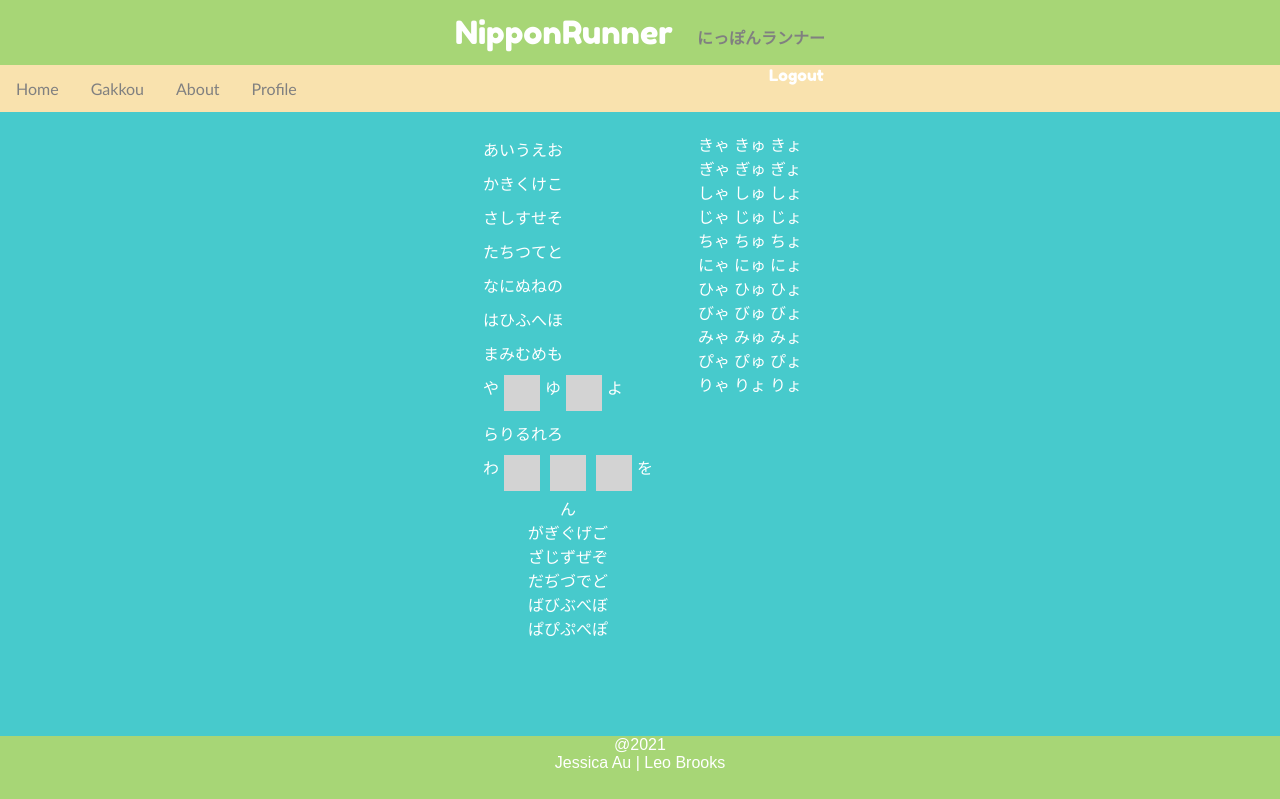
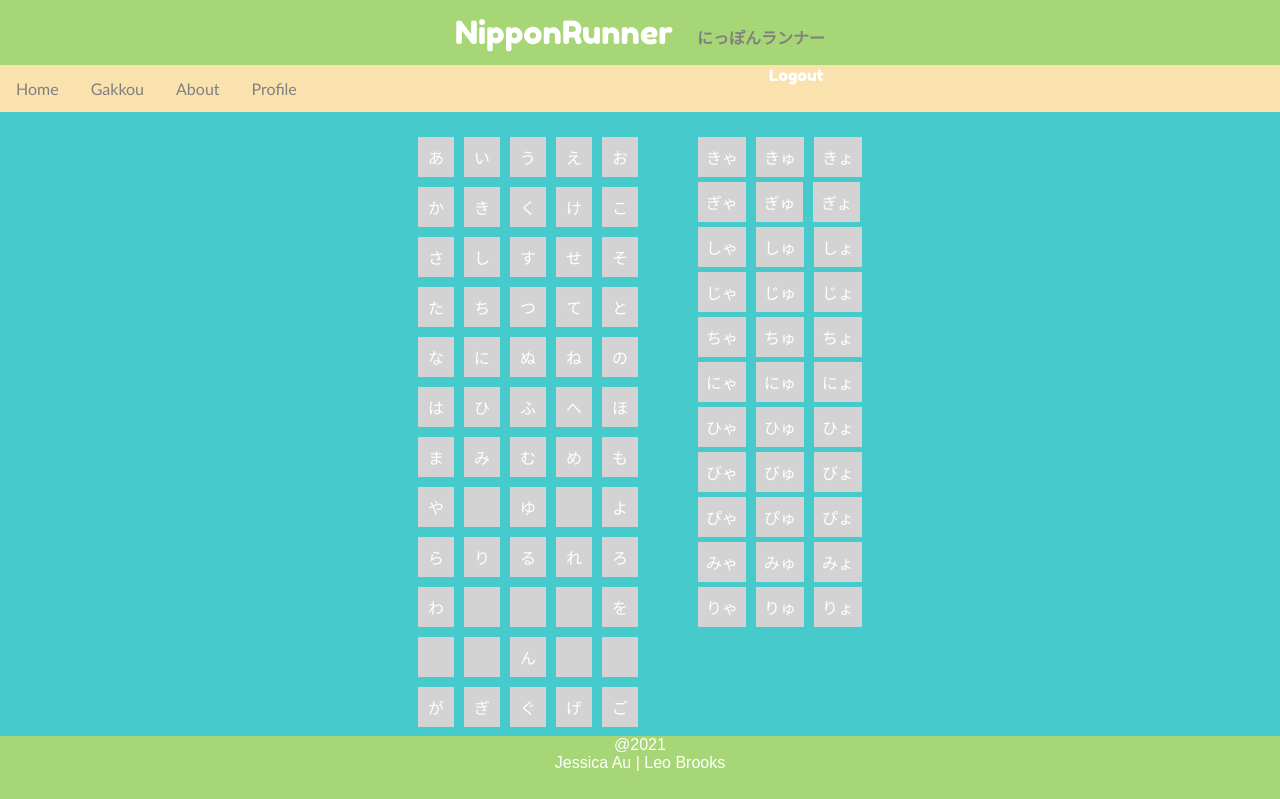
Before and after one commit to jessica-au/nipponrunner, a React (Create React App) app in the folder nipponRunnerFrontEnd/: page /profile/stats in a window 1280 px wide. Shown: the top 799 px of the page. Built offline with nearby package versions, Linux system fonts and the light colour scheme; sample sign-in values are in the browser's storage.

Commit message:
completed raw hiragana input for profile stats

```diff
--- a/nipponRunnerFrontEnd/src/components/profile/ProfileHiraStats.js
+++ b/nipponRunnerFrontEnd/src/components/profile/ProfileHiraStats.js
@@ -9,169 +9,169 @@ const ProfileHiraStats = (props) => {
                 <div className="hiraChartLeft">
 
                     <div className="row">
-                        <div className="vowelSoundsA">
+                        <div className="charBox" id="vowelSoundsA">
                             あ
                         </div>
-                        <div className="vowelSoundsI">
+                        <div className="charBox" id="vowelSoundsI">
                             い
                         </div>
-                        <div className="vowelSoundsU">
+                        <div className="charBox" id="vowelSoundsU">
                             う
                         </div>
-                        <div className="vowelSoundsE">
+                        <div className="charBox" id="vowelSoundsE">
                             え
                         </div>
-                        <div className="vowelSoundsO">
+                        <div className="charBox" id="vowelSoundsO">
                             お
                         </div>
                     </div>
 
                     <div className="row">
-                        <div className="kSoundsA">
+                        <div className="charBox" id="kSoundsA">
                             か
                         </div>
-                        <div className="kSoundsI">
+                        <div className="charBox" id="kSoundsI">
                             き
                         </div>
-                        <div className="kSoundsU">
+                        <div className="charBox" id="kSoundsU">
                             く
                         </div>
-                        <div className="kSoundsE">
+                        <div className="charBox" id="kSoundsE">
                             け
                         </div>
-                        <div className="kSoundsO">
+                        <div className="charBox" id="kSoundsO">
                             こ
                         </div>
                     </div>
 
                     <div className="row">
-                        <div className="sSoundsA">
+                        <div className="charBox" id="sSoundsA">
                             さ
                         </div>
-                        <div className="sSoundsI">
+                        <div className="charBox" id="sSoundsI">
                             し
                         </div>
-                        <div className="sSoundsU">
+                        <div className="charBox" id="sSoundsU">
                             す
                         </div>
-                        <div className="sSoundsE">
+                        <div className="charBox" id="sSoundsE">
                             せ
                         </div>
-                        <div className="sSoundsO">
+                        <div className="charBox" id="sSoundsO">
                             そ
                         </div>
                     </div>
 
                     <div className="row">
-                        <div className="tSoundsA">
+                        <div className="charBox" id="tSoundsA">
                             た
                         </div>
-                        <div className="tSoundsI">
+                        <div className="charBox" id="tSoundsI">
                             ち
                         </div>
-                        <div className="tSoundsU">
+                        <div className="charBox" id="tSoundsU">
                             つ
                         </div>
-                        <div className="tSoundsE">
+                        <div className="charBox" id="tSoundsE">
                             て
                         </div>
-                        <div className="tSoundsO">
+                        <div className="charBox" id="tSoundsO">
                             と
                         </div>
                     </div>
 
                     <div className="row">
-                        <div className="nSoundsA">
+                        <div className="charBox" id="nSoundsA">
                             な
                         </div>
-                        <div className="nSoundsI">
+                        <div className="charBox" id="nSoundsI">
                             に
                         </div>
-                        <div className="nSoundsU">
+                        <div className="charBox" id="nSoundsU">
                             ぬ
                         </div>
-                        <div className="nSoundsE">
+                        <div className="charBox" id="nSoundsE">
                             ね
                         </div>
-                        <div className="nSoundsO">
+                        <div className="charBox" id="nSoundsO">
                             の
                         </div>
                     </div>
 
                     <div className="row">
-                        <div className="hSoundsA">
+                        <div className="charBox" id="hSoundsA">
                             は
                         </div>
-                        <div className="hSoundsI">
+                        <div className="charBox" id="hSoundsI">
                             ひ
                         </div>
-                        <div className="hSoundsU">
+                        <div className="charBox" id="hSoundsU">
                             ふ
                         </div>
-                        <div className="hSoundsE">
+                        <div className="charBox" id="hSoundsE">
                             へ
                         </div>
-                        <div className="hSoundsO">
+                        <div className="charBox" id="hSoundsO">
                             ほ
                         </div>
                     </div>
 
                     <div className="row">
-                        <div className="mSoundsA">
+                        <div className="charBox" id="mSoundsA">
                             ま
                         </div>
-                        <div className="mSoundsI">
+                        <div className="charBox" id="mSoundsI">
                             み
                         </div>
-                        <div className="mSoundsU">
+                        <div className="charBox" id="mSoundsU">
                             む
                         </div>
-                        <div className="mSoundsE">
+                        <div className="charBox" id="mSoundsE">
                             め
                         </div>
-                        <div className="mSoundsO">
+                        <div className="charBox" id="mSoundsO">
                             も
                         </div>
                     </div>
 
                     <div className="row">
-                        <div className="ySoundsA">
+                        <div className="charBox" id="ySoundsA">
                             や
                         </div>
 
                         <div className="charBox"></div>
 
-                        <div className="ySoundsU">
+                        <div className="charBox" id="ySoundsU">
                             ゆ
                         </div>
 
                         <div className="charBox"></div>
 
-                        <div className="ySoundsO">
+                        <div className="charBox" id="ySoundsO">
                             よ
                         </div>
                     </div>
 
                     <div className="row">
-                        <div className="rSoundsA">
+                        <div className="charBox" id="rSoundsA">
                             ら
                         </div>
-                        <div className="rSoundsI">
+                        <div className="charBox" id="rSoundsI">
                             り
                         </div>
-                        <div className="rSoundsU">
+                        <div className="charBox" id="rSoundsU">
                             る
                         </div>
-                        <div className="rSoundsE">
+                        <div className="charBox" id="rSoundsE">
                             れ
                         </div>
-                        <div className="rSoundsO">
+                        <div className="charBox" id="rSoundsO">
                             ろ
                         </div>
                     </div>
 
                     <div className="row">
-                        <div className="wSoundsA">
+                        <div className="charBox" id="wSoundsA">
                             わ
                         </div>
 
@@ -179,102 +179,247 @@ const ProfileHiraStats = (props) => {
                         <div className="charBox"></div>
                         <div className="charBox"></div>
 
-                        <div className="wSoundsO">
+                        <div className="charBox" id="wSoundsO">
                             を
                         </div>
                     </div>
 
-                    <div className="nCharacter">
+                    <div className="row">
+                        <div className="charBox"></div>
+                        <div className="charBox"></div>
+                        <div className="charBox" id="nCharacter">
                             ん
                         </div>
+                        <div className="charBox"></div>
+                        <div className="charBox"></div>
 
-                    <div className="gSounds">
-                        がぎぐげご
                     </div>
 
-                    <div className="zSounds">
-                        ざじずぜぞ
+                    <div className="row">
+                        <div className="charBox" id="gSoundsA">
+                            が
+                        </div>
+                        <div className="charBox" id="gSoundsI">
+                            ぎ
+                        </div>
+                        <div className="charBox" id="gSoundsU">
+                            ぐ
+                        </div>
+                        <div className="charBox" id="gSoundsE">
+                            げ
+                        </div>
+                        <div className="charBox" id="gSoundsO">
+                            ご
+                        </div>
                     </div>
 
-                    <div className="dSounds">
-                        だぢづでど
+                    <div className="row">
+                        <div className="charBox" id="zSoundsA">
+                            ざ
+                        </div>
+                        <div className="charBox" id="zSoundsI">
+                            じ
+                        </div>
+                        <div className="charBox" id="zSoundsU">
+                            ず
+                        </div>
+                        <div className="charBox" id="zSoundsE">
+                            ぜ
+                        </div>
+                        <div className="charBox" id="zSoundsO">
+                            ぞ
+                        </div>
                     </div>
 
-                    <div className="bSounds">
-                        ばびぶべぼ
+                    <div className="row">
+                        <div className="charBox" id="dSoundsA">
+                            だ
+                        </div>
+                        <div className="charBox" id="dSoundsI">
+                            ぢ
+                        </div>
+                        <div className="charBox" id="dSoundsU">
+                            づ
+                        </div>
+                        <div className="charBox" id="dSoundsE">
+                            で
+                        </div>
+                        <div className="charBox" id="dSoundsO">
+                            ど
+                        </div>
                     </div>
 
-                    <div className="pSounds">
-                        ぱぴぷぺぽ
+                    <div className="row">
+                        <div className="charBox" id="bSoundsA">
+                            ば
+                        </div>
+                        <div className="charBox" id="bSoundsI">
+                            び
+                        </div>
+                        <div className="charBox" id="bSoundsU">
+                            ぶ
+                        </div>
+                        <div className="charBox" id="bSoundsE">
+                            べ
+                        </div>
+                        <div className="charBox" id="bSoundsO">
+                            ぼ
                         </div>
                     </div>
+
+                    <div className="row">
+                        <div className="charBox" id="rSoundsA">
+                            ぱ
+                        </div>
+                        <div className="charBox" id="rSoundsI">
+                            ぴ
+                        </div>
+                        <div className="charBox" id="rSoundsU">
+                            ぷ
+                        </div>
+                        <div className="charBox" id="rSoundsE">
+                            ぺ
+                        </div>
+                        <div className="charBox" id="rSoundsO">
+                            ぽ
+                        </div>
+                    </div>
+                </div>
+
                 <div className="hiraChartRight">
+
                     <div className="morphSounds">
 
-                        <div className="morphSoundsKy">
+                        <div className="row">
+                            <div className="charBox" id="morphSoundsKya">
                                 きゃ
+                            </div>
+                            <div className="charBox" id="morphSoundsKyu">
                                 きゅ
+                            </div>
+                            <div className="charBox" id="morphSoundsKyo">
                                 きょ
                             </div>
+                        </div>
 
-                        <div className="morphSoundsGy">
+                        <div className="row">
+                            <div className="charBox" id="morphSoundsGya">
                                 ぎゃ
+                            </div>
+                            <div className="charBox" id="morphSoundsGyu">
                                 ぎゅ
+                            </div>
+                            <div className="charBox" id="morphSoundsGyo">
                                 ぎょ
                             </div>
+                        </div>
 
-                        <div className="morphSoundsSh">
+                        <div className="row">
+                            <div className="charBox" id="morphSoundsSya">
                                 しゃ
+                            </div>
+                            <div className="charBox" id="morphSoundsSyu">
                                 しゅ
+                            </div>
+                            <div className="charBox" id="morphSoundsSyo">
                                 しょ
                             </div>
+                        </div>
 
-                        <div className="morphSoundsJ">
+                        <div className="row">
+                            <div className="charBox" id="morphSoundsJya">
                                 じゃ
+                            </div>
+                            <div className="charBox" id="morphSoundsJyu">
                                 じゅ
+                            </div>
+                            <div className="charBox" id="morphSoundsJyo">
                                 じょ
                             </div>
+                        </div>
 
-                        <div className="morphSoundsCh">
+                        <div className="row">
+                            <div className="charBox" id="morphSoundsCya">
                                 ちゃ
+                            </div>
+                            <div className="charBox" id="morphSoundsCyu">
                                 ちゅ
+                            </div>
+                            <div className="charBox" id="morphSoundsCyo">
                                 ちょ
                             </div>
+                        </div>
 
-                        <div className="morphSoundsNy">
+                        <div className="row">
+                            <div className="charBox" id="morphSoundsNya">
                                 にゃ
+                            </div>
+                            <div className="charBox" id="morphSoundsNyu">
                                 にゅ
+                            </div>
+                            <div className="charBox" id="morphSoundsNyo">
                                 にょ
                             </div>
+                        </div>
 
-                        <div className="morphSoundsHy">
+                        <div className="row">
+                            <div className="charBox" id="morphSoundsHya">
                                 ひゃ
+                            </div>
+                            <div className="charBox" id="morphSoundsHyu">
                                 ひゅ
+                            </div>
+                            <div className="charBox" id="morphSoundsHyo">
                                 ひょ
                             </div>
+                        </div>
 
-                        <div className="morphSoundsBy">
+                        <div className="row">
+                            <div className="charBox" id="morphSoundsBya">
                                 びゃ
+                            </div>
+                            <div className="charBox" id="morphSoundsByu">
                                 びゅ
+                            </div>
+                            <div className="charBox" id="morphSoundsByo">
                                 びょ
                             </div>
+                        </div>
 
-                        <div className="morphSoundsMy">
+                        <div className="row">
+                            <div className="charBox" id="morphSoundsPya">
+                                ぴゃ
+                            </div>
+                            <div className="charBox" id="morphSoundsPyu">
+                                ぴゅ
+                            </div>
+                            <div className="charBox" id="morphSoundsPyo">
+                                ぴょ
+                            </div>
+                        </div>
+
+                        <div className="row">
+                            <div className="charBox" id="morphSoundsMya">
                                 みゃ
+                            </div>
+                            <div className="charBox" id="morphSoundsMyu">
                                 みゅ
+                            </div>
+                            <div className="charBox" id="morphSoundsMyo">
                                 みょ
                             </div>
-
-                        <div className="morphSoundsPy">
-                            ぴゃ
-                            ぴゅ
-                            ぴょ
                         </div>
 
-                        <div className="morphSoundsRy">
+                        <div className="row">
+                            <div className="charBox" id="morphSoundsRya">
                                 りゃ
+                            </div>
+                            <div className="charBox" id="morphSoundsRyu">
+                                りゅ
+                            </div>
+                            <div className="charBox" id="morphSoundsRyo">
                                 りょ
-                            りょ
+                            </div>
                         </div>
                     </div>
                 </div>
```
Lines whose indentation alone changed are shown as unchanged.
